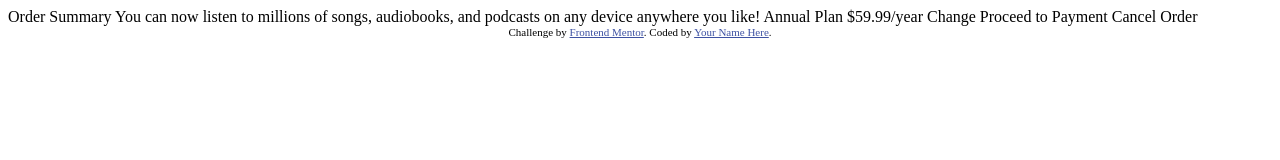
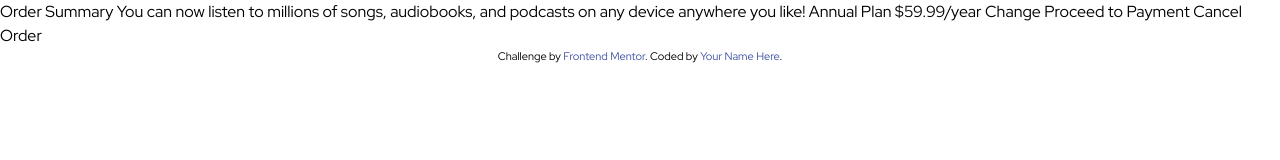
Before and after one commit to Iconvibes/order-summary, a website: page index.html in a window 1280 px wide. Drawn offline with Linux system fonts and the light colour scheme.

Commit message:
added tailwind,font and basic set up

```diff
--- a/index.html
+++ b/index.html
@@ -6,6 +6,11 @@
 
   <link rel="icon" type="image/png" sizes="32x32" href="./images/favicon-32x32.png">
 
+  <link rel="preconnect" href="https://fonts.googleapis.com">
+<link rel="preconnect" href="https://fonts.gstatic.com" crossorigin>
+<link href="https://fonts.googleapis.com/css2?family=Red+Hat+Display:ital,wght@0,300..900;1,300..900&display=swap" rel="stylesheet">
+
+  <link href="./output.css" rel="stylesheet">
   <title>Frontend Mentor | Order summary card</title>
 
   <!-- Feel free to remove these styles or customise in your own stylesheet 👍 -->
@@ -14,8 +19,7 @@
     .attribution a { color: hsl(228, 45%, 44%); }
   </style>
 </head>
-<body>
-
+<body class="font-redHatDisplay">
   Order Summary
 
   You can now listen to millions of songs, audiobooks, and podcasts on any
--- /dev/null
+++ b/style.css
@@ -0,0 +1,10 @@
+@import "tailwindcss";
+
+@theme{
+  --font-redHatDisplay: Red Hat Display, sans-serif;
+  --color-paleBlue: hsl(225, 100%, 94%);
+--color-brightBlue: hsl(245, 75%, 52%);
+--color-veryPaleBlue: hsl(225, 100%, 98%);
+--color-desaturatedBlue: hsl(224, 23%, 55%);
+--color-darkBlue: hsl(223, 47%, 23%);
+}
```
Also changed, not shown: package.json (added, +9 -0 lines), output.css (added), tailwind.config.js (added), 1 other file.
